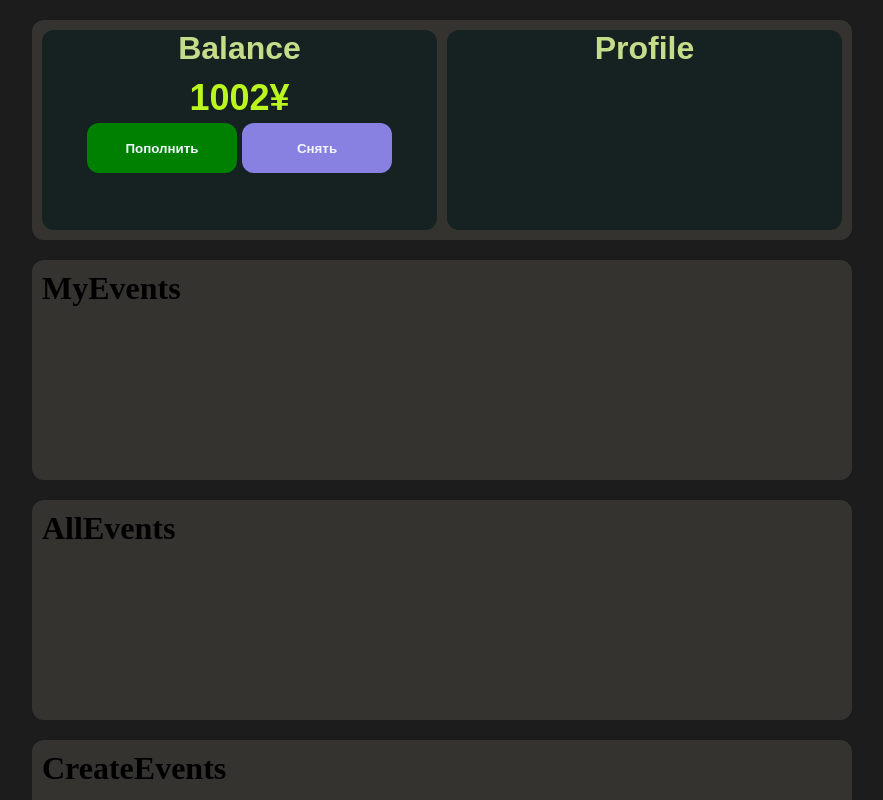
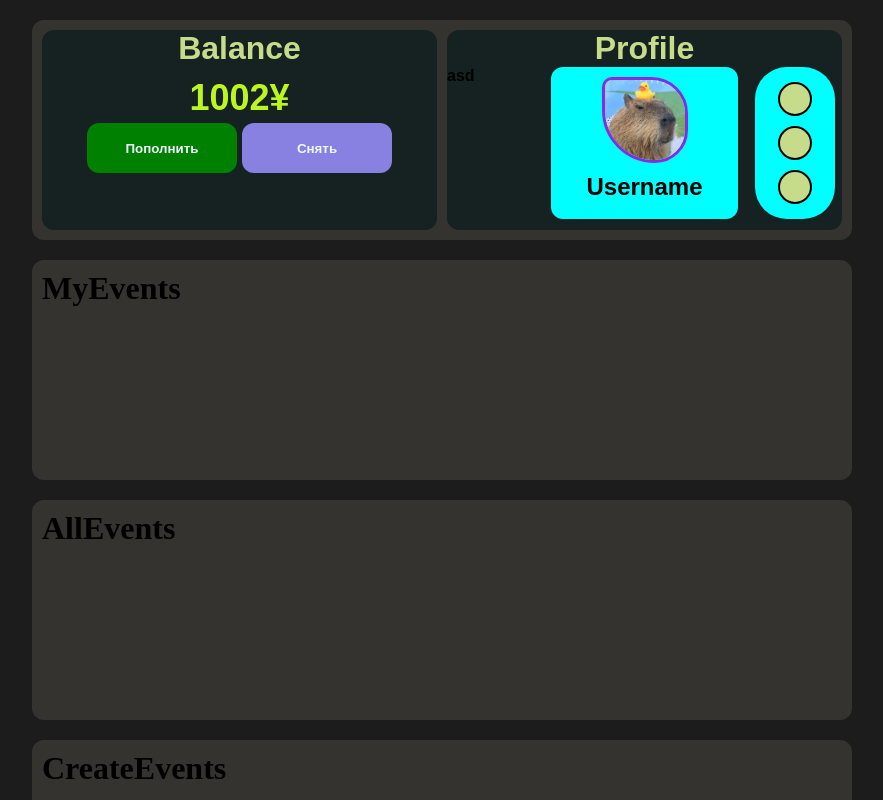
Before and after one commit to CTAC-Saint-Peterburg/Blago, a React (Create React App) app: page / in a window 1280 px wide. Shown: the top 800 px of the page, without its empty margins (198-1081 px from the left). Built offline with nearby package versions, Linux system fonts and the light colour scheme.

Commit message:
update: profile component

```diff
--- a/src/components/Profile.jsx
+++ b/src/components/Profile.jsx
@@ -12,6 +12,22 @@ export default function Profile() {
       </div>
       <div className={styles.divprofile}>
         <h1 className={styles.profileh1}>Profile</h1>
+        <div className={styles.divprofileoptions}>
+          <div>asd</div>
+          <div className={styles.divimg}>
+            <img
+              className={styles.imgprofile}
+              src={require("../images/stock.jpg")}
+              alt="image"
+            />
+            <h2 className={styles.h2imgprofile}>Username</h2>
+          </div>
+          <div className={styles.settingsimgprofile}>
+            <div className={styles.settingsdiv}></div>
+            <div className={styles.settingsdiv}></div>
+            <div className={styles.settingsdiv}></div>
+          </div>
+        </div>
       </div>
     </div>
   );
--- a/src/stylesComponents/Profile.module.css
+++ b/src/stylesComponents/Profile.module.css
@@ -57,3 +57,44 @@
   background-color: #152221;
   border-radius: 12px;
 }
+.divprofileoptions {
+  display: grid;
+  grid-template-columns: 1fr 2fr 1fr;
+  gap: 10px;
+}
+.divimg {
+  display: flex;
+  padding: 10px;
+  flex-direction: column;
+  align-items: center;
+  background-color: aqua;
+  border-radius: 12px;
+}
+.imgprofile {
+  width: 80px;
+  height: 80px;
+  border: 3px solid blueviolet;
+  border-radius: 15% 55% 50% 80%;
+}
+.h2imgprofile {
+  margin: 10px 0 0 0;
+}
+.settingsimgprofile {
+  display: flex;
+  justify-content: center;
+  align-items: center;
+  margin: 0px 7px 0px 7px;
+  padding: 15px;
+  gap: 10px;
+  background-color: aqua;
+  border-radius: 32px;
+  flex-direction: column;
+}
+.settingsdiv {
+  margin: 0 0 0 0;
+  height: 30px;
+  width: 30px;
+  border-radius: 50%;
+  border: 2px solid black;
+  background-color: #c6dc8b;
+}
```
Also changed, not shown: src/images/stock.jpg (added).
